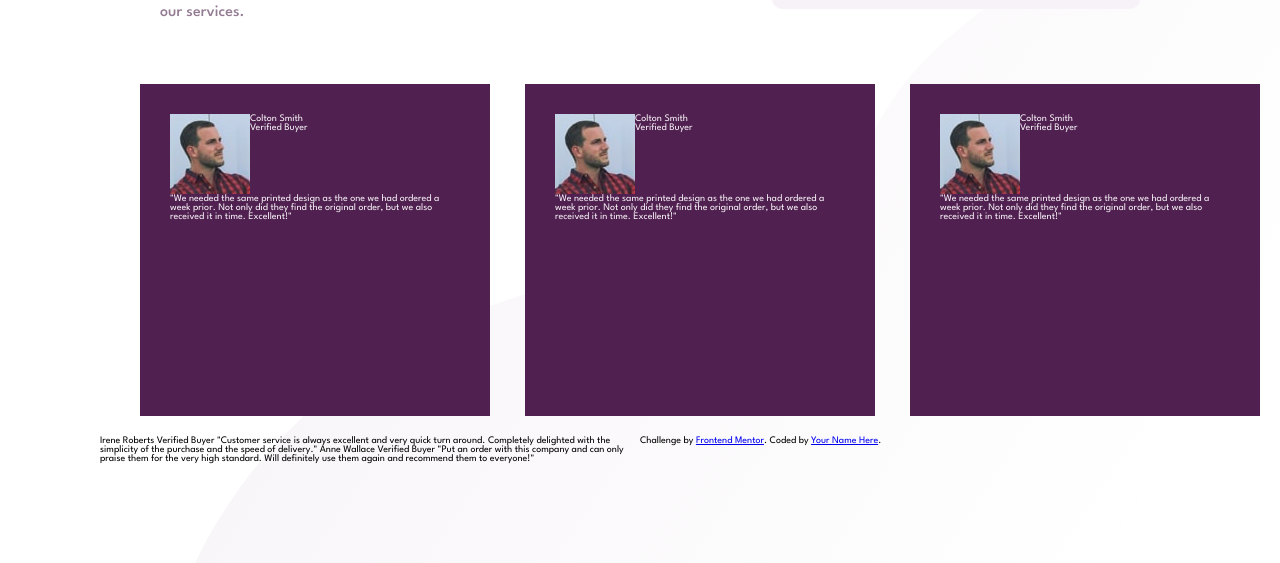
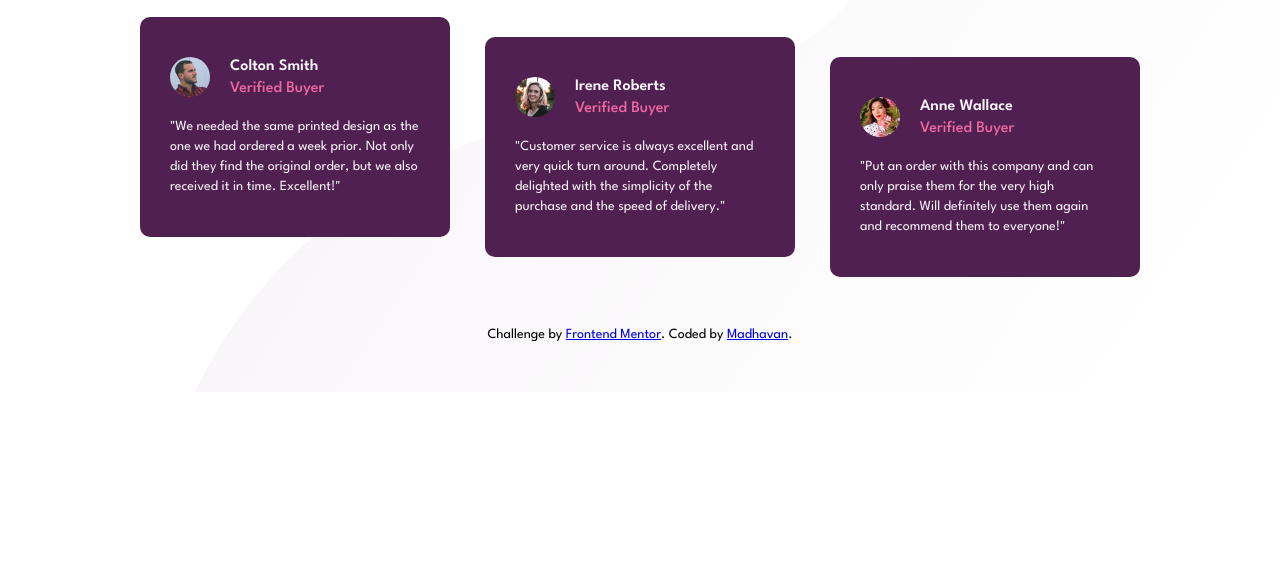
Before and after one commit to madhavan-ts/FrontendMentors-Challenges, a plain HTML site: page Social proof section/index.html in a window 1280 px wide. Shown: the part 408-971 px from the top of the page. After the commit the page ends 800 px from the top, so only its background shows below. Drawn offline with Linux system fonts and the light colour scheme.

Commit message:
social proof commit

```diff
--- a/Social proof section/index.html
+++ b/Social proof section/index.html
@@ -81,44 +81,38 @@
       </div>
       <div class="review__card">
         <div class="card__author-container">
-          <img src="./images/image-colton.jpg" alt="Headshot of Colten" />
+          <img src="./images/image-irene.jpg" alt="Headshot of Irene Robert" />
           <div class="card__author-details-container">
-            <p class="author__name">Colton Smith</p>
+            <p class="author__name">Irene Roberts</p>
             <p class="author__status">Verified Buyer</p>
           </div>
         </div>
         <p class="card__statement">
-          "We needed the same printed design as the one we had ordered a week
-          prior. Not only did they find the original order, but we also received
-          it in time. Excellent!"
+          "Customer service is always excellent and very
+          quick turn around. Completely delighted with the simplicity of the purchase
+          and the speed of delivery."
         </p>
       </div>
       <div class="review__card">
         <div class="card__author-container">
-          <img src="./images/image-colton.jpg" alt="Headshot of Colten" />
+          <img src="./images/image-anne.jpg" alt="Headshot of Colten" />
           <div class="card__author-details-container">
-            <p class="author__name">Colton Smith</p>
+            <p class="author__name">Anne Wallace</p>
             <p class="author__status">Verified Buyer</p>
           </div>
         </div>
         <p class="card__statement">
-          "We needed the same printed design as the one we had ordered a week
-          prior. Not only did they find the original order, but we also received
-          it in time. Excellent!"
+          "Put an order with
+          this company and can only praise them for the very high standard. Will
+          definitely use them again and recommend them to everyone!"
         </p>
       </div>
     </section>
-    Irene Roberts Verified Buyer "Customer service is always excellent and very
-    quick turn around. Completely delighted with the simplicity of the purchase
-    and the speed of delivery." Anne Wallace Verified Buyer "Put an order with
-    this company and can only praise them for the very high standard. Will
-    definitely use them again and recommend them to everyone!"
-
-    <div class="attribution">
+    <footer class="attribution">
       Challenge by
       <a href="https://www.frontendmentor.io?ref=challenge" target="_blank"
         >Frontend Mentor</a
-      >. Coded by <a href="#">Your Name Here</a>.
-    </div>
+      >. Coded by <a href="#">Madhavan</a>.
+    </footer>
   </body>
 </html>
--- a/Social proof section/styles.css
+++ b/Social proof section/styles.css
@@ -22,10 +22,10 @@ body {
   background-position: top left, bottom right;
   min-height: 100vh;
   padding: 10rem;
+  padding-bottom: 2rem;
   display: grid;
-  grid-template-rows: 1fr 1fr;
+  grid-template-rows: 1fr auto-fit;
   grid-template-columns: 1fr 1fr;
-  /* grid-area: hero ratings reviews reviews; */
   font-family: "League Spartan", sans-serif;
 }
 
@@ -87,17 +87,127 @@ html {
   grid-column: 1/-1;
   display: grid;
   gap: 3.5rem;
-  grid-template-rows: 1fr;
-  grid-template-columns: repeat(3, minmax(35rem, 1fr));
+  grid-template-columns: repeat(auto-fit, minmax(30rem, 1fr));
   padding: 2rem 4rem;
 }
 
 .review__card {
   background-color: var(--very-dark-magenta);
-  padding: 3rem;
+  padding: 4rem 3rem;
   color: var(--light-grayish-magenta);
+  border-radius: 1rem;
+  height: max-content;
 }
 
+.review__card:nth-of-type(2){
+  margin-top: 2rem;
+}
+
+.review__card:nth-of-type(3){
+  margin-top: 4rem;
+}
 .card__author-container {
   display: flex;
+  align-items: center;
+  margin-bottom: 2rem;
 }
+
+.card__author-container img{
+  height: 4rem;
+  border-radius: 2rem;
+  margin-right: 2rem;
+}
+
+.card__author-details-container{
+  font-size: 1.6rem;
+  font-weight: 600;
+  align-self: center;
+  height: 100%;
+
+}
+
+.author__name{
+  margin-bottom: .7rem;
+}
+
+.author__status{
+  font-weight: 500;
+  color: var(--soft-pink);
+}
+
+.card__statement{
+  font-size: 1.4rem;
+  line-height: 2rem;
+}
+
+@media only screen and (max-width:1410px) {
+  .hero{
+    padding-right: 6rem;
+  }
+  .review__card{
+    margin: 0;
+  }
+}
+
+@media only screen and (max-width:1250px) {
+  .reviews{
+    display: block;
+  }
+}
+
+@media only screen and (max-width:1150px) {
+  .rating__card{
+    width: 100%;
+    padding: 2rem;
+    margin: 0;
+  }
+}
+
+
+@media only screen and (max-width:950px) {
+ body{
+  display: block;
+ }
+ .ratings{
+  display: flex;
+  flex-direction: column;
+  gap: 2rem;
+ }
+
+}
+
+
+@media only screen and (max-width:750px) {
+  body{
+    padding: 2rem;
+    align-items: center;
+    text-align: center;
+  }
+}
+
+@media only screen and (max-width:500px) {
+  body{
+    padding: 0;
+  }
+  .hero{
+    padding: 4rem 4rem 1rem;
+  }
+
+  .rating__card{
+    flex-direction: column;
+    gap: 2rem;
+  }
+
+  .review__card{
+    text-align: left;
+  }
+}
+
+/* ------------------footer------------------- */
+
+.attribution{
+  margin: 3rem 0;
+  font-size: 1.4rem;
+  grid-column: span 2;
+  text-align: center;
+}
```
Also changed, not shown: Social proof section/README.md, Social proof section/screenshot.png (added).
